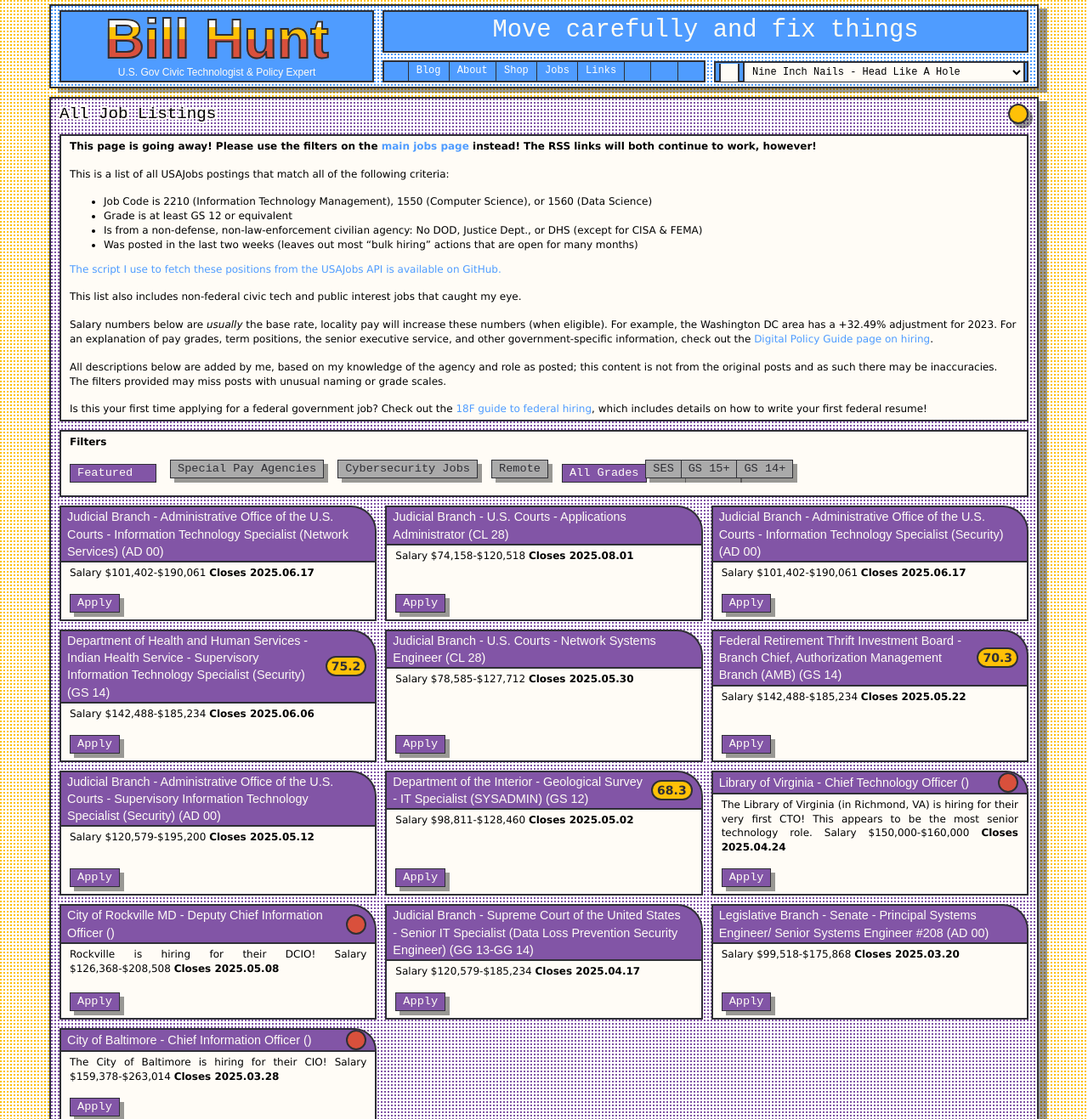
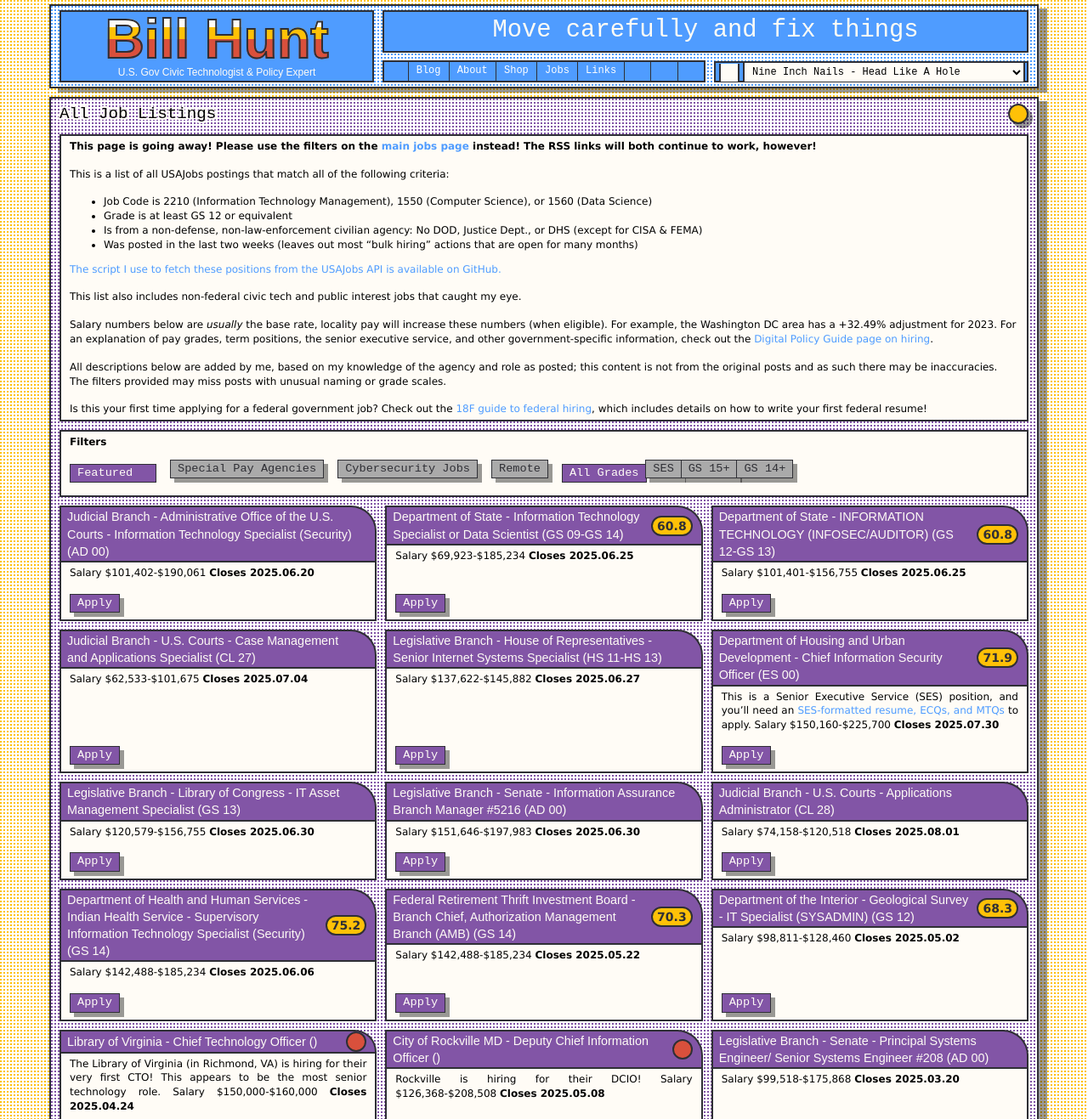
Before and after one commit to krusynth/billhunt.dev, a Jekyll site: the page built from usajobs.md, in a window 1280 px wide and 1400 px high, cut to the strip 0-1317 px from the top of the window. Shown: the whole strip at 85% size. Built offline with Jekyll 4.4.1, drawn with Linux system fonts in a browser that asks for light colours; some web fonts are replaced.

Commit message:
Updating jobs.

```diff
--- a/_data/usajobs.yml
+++ b/_data/usajobs.yml
@@ -1,15 +1,113 @@
-- id: '837051700'
-  posted: '2025-06-03T00:00:00.0000'
-  closes: '2025-06-17T23:59:59.9970'
+- id: '838261900'
+  posted: '2025-06-06T00:00:00.0000'
+  closes: '2025-06-20T23:59:59.9970'
   agency: Judicial Branch - Administrative Office of the U.S. Courts
   department: Judicial Branch
   organization: Administrative Office of the U.S. Courts
-  title: Information Technology Specialist (Network Services)
+  title: Information Technology Specialist (Security)
   lowGrade: AD 00
   highGrade: AD 00
   salaryMin: 101402
   salaryMax: 190061
-  url: https://www.usajobs.gov/GetJob/ViewDetails/837051700
+  url: https://www.usajobs.gov/GetJob/ViewDetails/838261900
+  remote: false
+  source: usajobs
+- id: '838269100'
+  posted: '2025-06-05T15:24:25.5000'
+  closes: '2025-06-25T23:59:59.9970'
+  agency: Department of State
+  department: Department of State
+  organization: Department of State - Agency Wide
+  title: Information Technology Specialist or Data Scientist
+  lowGrade: GS 09
+  highGrade: GS 14
+  salaryMin: 69923
+  salaryMax: 185234
+  url: https://www.usajobs.gov/GetJob/ViewDetails/838269100
+  remote: false
+  source: usajobs
+- id: '838274300'
+  posted: '2025-06-05T15:55:15.1270'
+  closes: '2025-06-25T23:59:59.9970'
+  agency: Department of State
+  department: Department of State
+  organization: Department of State - Agency Wide
+  title: INFORMATION TECHNOLOGY (INFOSEC/AUDITOR)
+  lowGrade: GS 12
+  highGrade: GS 13
+  salaryMin: 101401
+  salaryMax: 156755
+  url: https://www.usajobs.gov/GetJob/ViewDetails/838274300
+  remote: false
+  source: usajobs
+- id: '838313700'
+  posted: '2025-06-06T09:43:53.8730'
+  closes: '2025-07-04T23:59:59.9970'
+  agency: Judicial Branch - U.S. Courts
+  department: Judicial Branch
+  organization: U.S. Courts
+  title: Case Management and Applications Specialist
+  lowGrade: CL 27
+  highGrade: CL 27
+  salaryMin: 62533
+  salaryMax: 101675
+  url: https://www.usajobs.gov/GetJob/ViewDetails/838313700
+  remote: false
+  source: usajobs
+- id: '838713700'
+  posted: '2025-06-12T13:00:33.3070'
+  closes: '2025-06-27T23:59:59.9970'
+  agency: Legislative Branch - House of Representatives
+  department: Legislative Branch
+  organization: House of Representatives
+  title: Senior Internet Systems Specialist
+  lowGrade: HS 11
+  highGrade: HS 13
+  salaryMin: 137622
+  salaryMax: 145882
+  url: https://www.usajobs.gov/GetJob/ViewDetails/838713700
+  remote: false
+  source: usajobs
+- id: '838725500'
+  posted: '2025-06-16T14:00:22.4470'
+  closes: '2025-07-30T23:59:59.9970'
+  agency: Department of Housing and Urban Development
+  department: Department of Housing and Urban Development
+  organization: Office of the Chief Information Officer
+  title: Chief Information Security Officer
+  lowGrade: ES 00
+  highGrade: ES 00
+  salaryMin: 150160
+  salaryMax: 225700
+  url: https://www.usajobs.gov/GetJob/ViewDetails/838725500
+  remote: false
+  source: usajobs
+- id: '838784600'
+  posted: '2025-06-13T10:11:05.6170'
+  closes: '2025-06-30T23:59:59.9970'
+  agency: Legislative Branch - Library of Congress
+  department: Legislative Branch
+  organization: Library of Congress
+  title: IT Asset Management Specialist
+  lowGrade: GS 13
+  highGrade: GS 13
+  salaryMin: 120579
+  salaryMax: 156755
+  url: https://www.usajobs.gov/GetJob/ViewDetails/838784600
+  remote: false
+  source: usajobs
+- id: '838932900'
+  posted: '2025-06-16T17:00:21.3230'
+  closes: '2025-06-30T23:59:59.9970'
+  agency: Legislative Branch - Senate
+  department: Legislative Branch
+  organization: Senate
+  title: 'Information Assurance Branch Manager #5216'
+  lowGrade: AD 00
+  highGrade: AD 00
+  salaryMin: 151646
+  salaryMax: 197983
+  url: https://www.usajobs.gov/GetJob/ViewDetails/838932900
   remote: false
   source: usajobs
 - id: '837599200'
@@ -26,20 +124,6 @@
   url: https://www.usajobs.gov/GetJob/ViewDetails/837599200
   remote: false
   source: usajobs
-- id: '837950000'
-  posted: '2025-06-03T00:00:00.0000'
-  closes: '2025-06-17T23:59:59.9970'
-  agency: Judicial Branch - Administrative Office of the U.S. Courts
-  department: Judicial Branch
-  organization: Administrative Office of the U.S. Courts
-  title: Information Technology Specialist (Security)
-  lowGrade: AD 00
-  highGrade: AD 00
-  salaryMin: 101402
-  salaryMax: 190061
-  url: https://www.usajobs.gov/GetJob/ViewDetails/837950000
-  remote: false
-  source: usajobs
 - id: '837970200'
   posted: '2025-06-02T13:53:08.0730'
   closes: '2025-06-06T23:59:59.9970'
@@ -54,20 +138,6 @@
   url: https://www.usajobs.gov/GetJob/ViewDetails/837970200
   remote: false
   source: usajobs
-- id: '836596800'
-  posted: '2025-05-07T13:47:54.4900'
-  closes: '2025-05-30T23:59:59.9970'
-  agency: Judicial Branch - U.S. Courts
-  department: Judicial Branch
-  organization: U.S. Courts
-  title: Network Systems Engineer
-  lowGrade: CL 28
-  highGrade: CL 28
-  salaryMin: 78585
-  salaryMax: 127712
-  url: https://www.usajobs.gov/GetJob/ViewDetails/836596800
-  remote: false
-  source: usajobs
 - id: '836821000'
   posted: '2025-05-13T00:00:00.0000'
   closes: '2025-05-22T23:59:59.9970'
@@ -80,20 +150,6 @@
   salaryMin: 142488
   salaryMax: 185234
   url: https://www.usajobs.gov/GetJob/ViewDetails/836821000
-  remote: false
-  source: usajobs
-- id: '835521800'
-  posted: '2025-04-28T00:00:00.0000'
-  closes: '2025-05-12T23:59:59.9970'
-  agency: Judicial Branch - Administrative Office of the U.S. Courts
-  department: Judicial Branch
-  organization: Administrative Office of the U.S. Courts
-  title: Supervisory Information Technology Specialist (Security)
-  lowGrade: AD 00
-  highGrade: AD 00
-  salaryMin: 120579
-  salaryMax: 195200
-  url: https://www.usajobs.gov/GetJob/ViewDetails/835521800
   remote: false
   source: usajobs
 - id: '835970000'
@@ -136,20 +192,6 @@
   remote: false
   source: custom
   content: Rockville is hiring for their DCIO!
-- id: '834721300'
-  posted: '2025-04-03T16:23:27.6430'
-  closes: '2025-04-17T23:59:59.9970'
-  agency: Judicial Branch - Supreme Court of the United States
-  department: Judicial Branch
-  organization: Supreme Court of the United States
-  title: Senior IT Specialist (Data Loss Prevention Security Engineer)
-  lowGrade: GG 13
-  highGrade: GG 14
-  salaryMin: 120579
-  salaryMax: 185234
-  url: https://www.usajobs.gov/GetJob/ViewDetails/834721300
-  remote: false
-  source: usajobs
 - id: '833334400'
   posted: '2025-03-06T17:00:29.2000'
   closes: '2025-03-20T23:59:59.9970'
```
